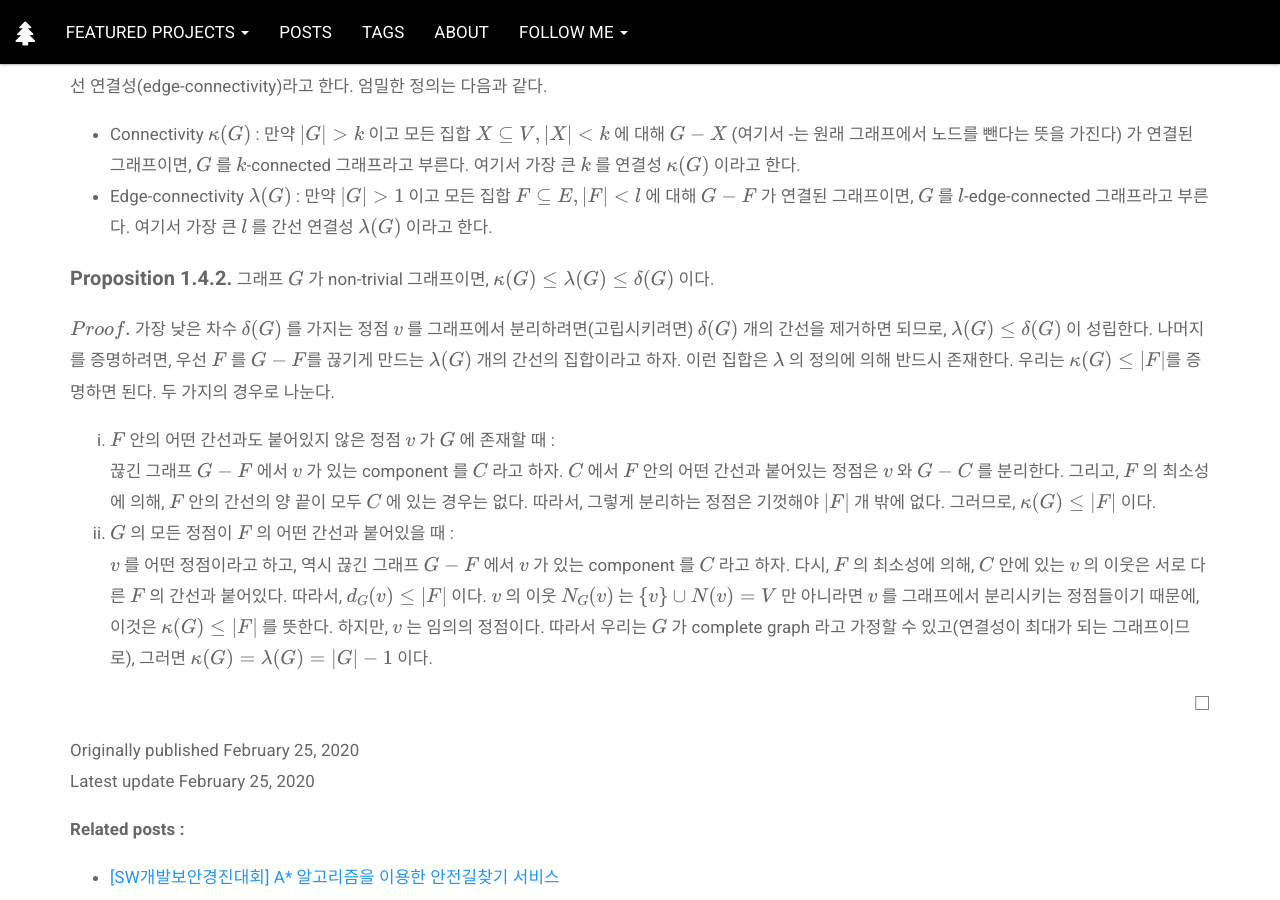
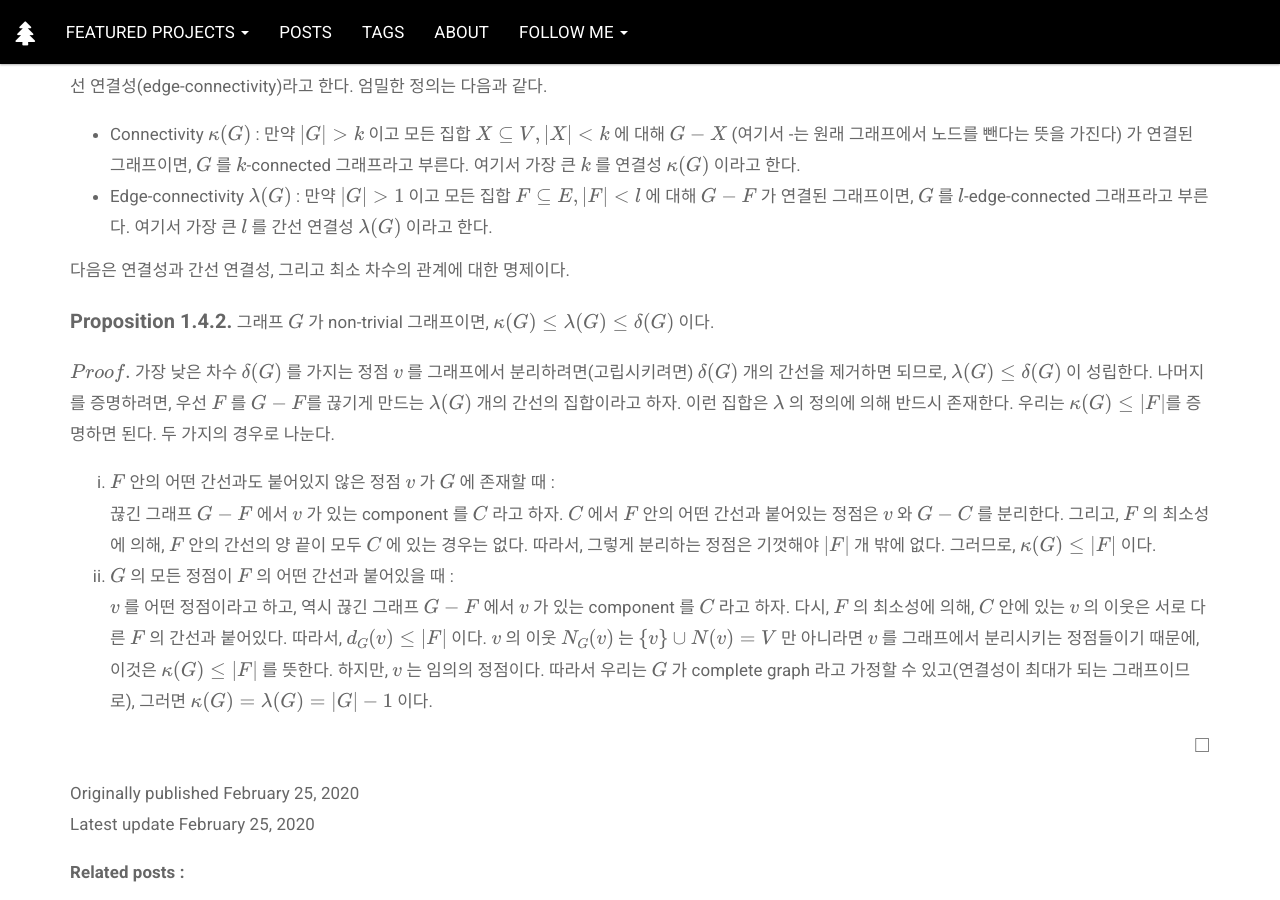
Before and after one commit to PnDong/pndong.github.io, a Jekyll site: the page built from _posts/2020-02-25-graph-theory-chapter-1.html, in a window 1280 px wide and 900 px high, scrolled down 3565 px. Built offline with Jekyll 4.4.1, drawn with Linux system fonts in a browser that asks for light colours; nearby versions of some CDN libraries; formulas are drawn with MathJax 3; comment, search, counter and statistics services are not loaded.

Commit message:
Edit post

```diff
--- a/_posts/2020-02-25-graph-theory-chapter-1.html
+++ b/_posts/2020-02-25-graph-theory-chapter-1.html
@@ -159,6 +159,7 @@ use_math: true
 		$G$ 를 $l$-edge-connected 그래프라고 부른다. 여기서 가장 큰 $l$ 를 간선 연결성 $\lambda(G)$ 이라고 한다.
 	</li>
 	</ul>
+	다음은 연결성과 간선 연결성, 그리고 최소 차수의 관계에 대한 명제이다.
 </p>
 
 <p>
```
